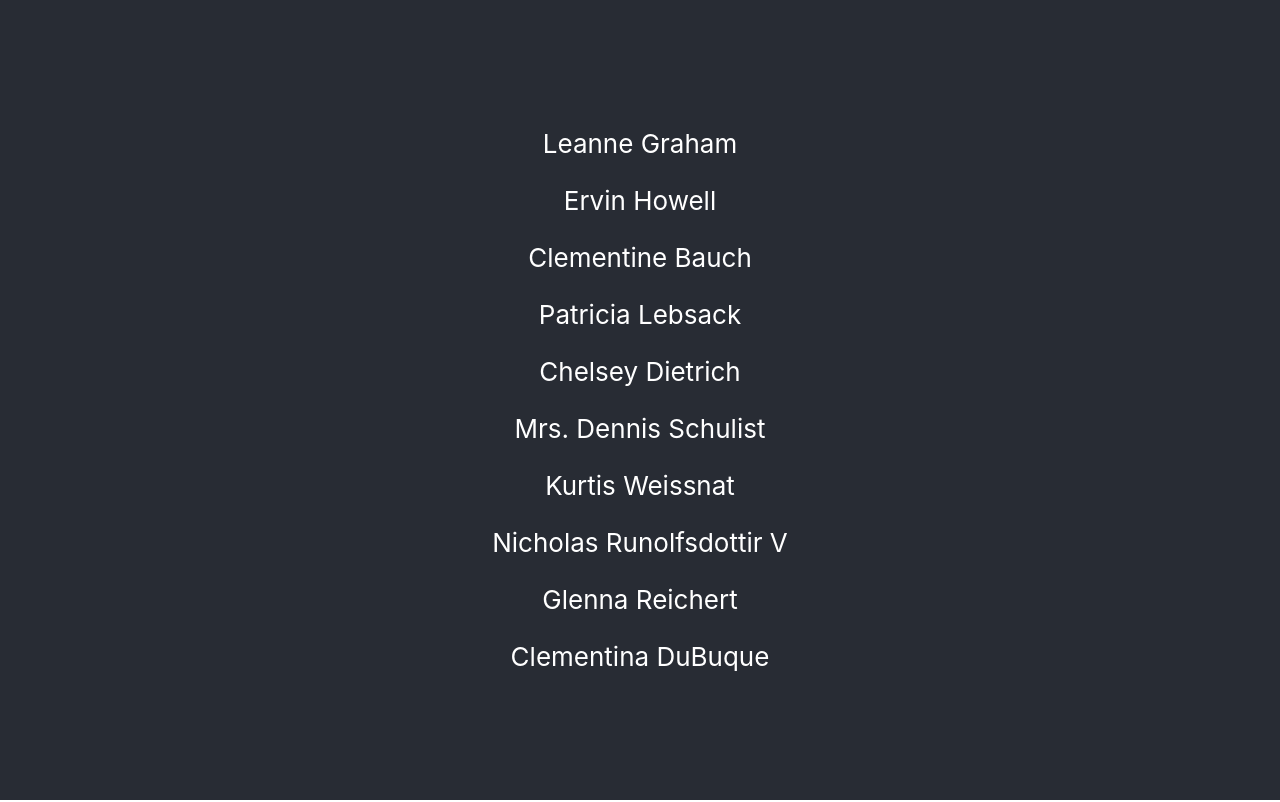
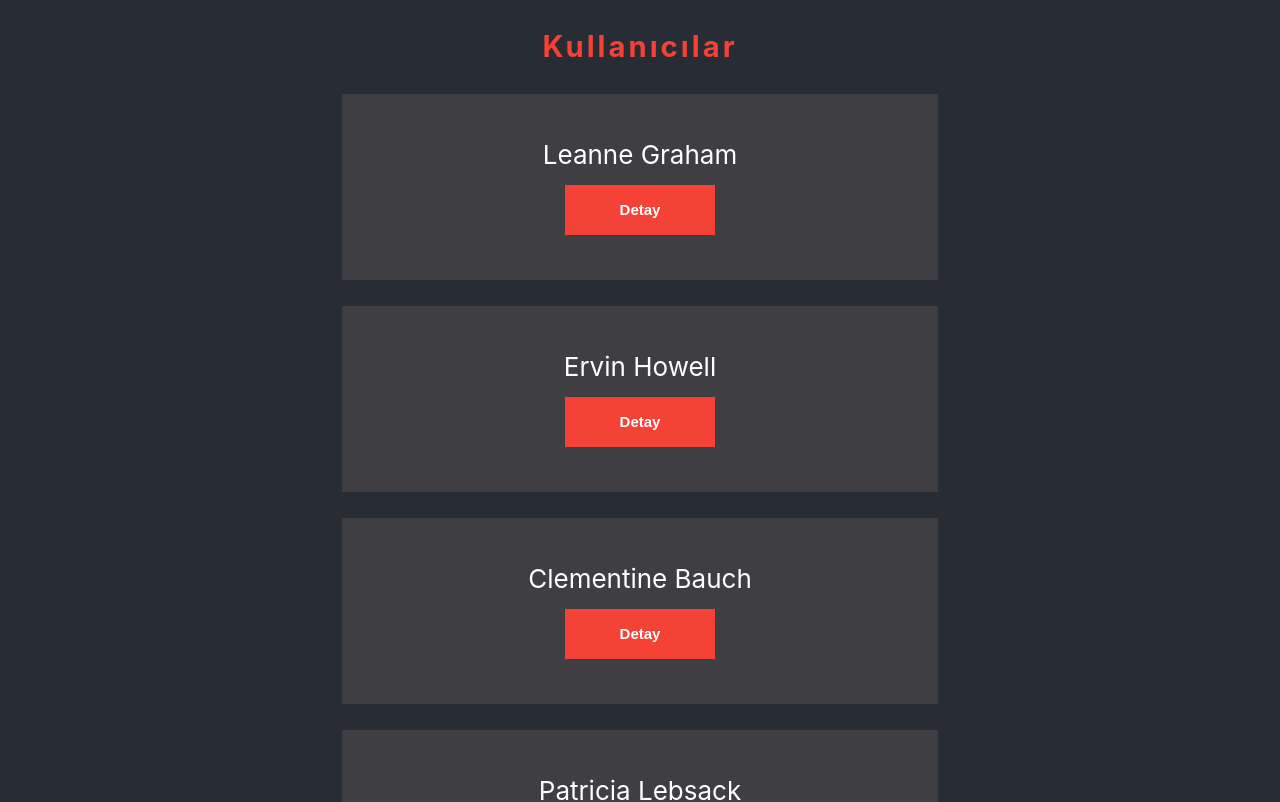
Before and after one commit to LeylaY1996/react-json-placeholder, a React (Create React App) app: page / in a window 1280 px wide. Shown: the top 802 px of the page. Built offline with nearby package versions, Linux system fonts and the light colour scheme; data requests are answered from the project's data file.

Commit message:
home page css

```diff
--- a/src/Home.js
+++ b/src/Home.js
@@ -6,23 +6,29 @@ export default function Home() {
 
     useEffect(() => {
         let mounted = true;
-
+        let i;
         getUsers().then(items => {
             if(mounted){
                 setUsers(items)
             }
+            console.log("Users",items);
         })
         return() => mounted = false;
     }, [])
     return (
         <div className="container">
-            <div className="col">
-                <div className="col-md-6">
-                    {users.map(item =>
-                    <p key={item.id}>{item.name}</p>
-                    )}
+            <div className="row">
+                <div className="title">
+                    <h3>Kullanıcılar</h3>
                 </div>
-
+                <div className="col-md-12">
+                    {users.map(user => (
+                    <ul className="user-caption">
+                        <li key={user.id}>{user.name}</li>
+                        <button className="user-btn">Detay</button>
+                    </ul>
+                    ))}
+                </div>
             </div>
         </div>
     )
--- a/src/index.css
+++ b/src/index.css
@@ -11,3 +11,32 @@ code {
   font-family: source-code-pro, Menlo, Monaco, Consolas, 'Courier New',
     monospace;
 }
+.title{
+  font-size: 25px;
+  color:#f44336;
+  margin-bottom: 20px;
+  letter-spacing: 3px;
+}
+
+.user-caption {
+  background: rgba(87, 83, 83, 0.5);
+  padding: 45px 150px;
+}
+
+ul li {list-style-type: none;}
+
+.user-btn {
+  height: 50px;
+  width: 150px;
+  background: #f44336;
+  border: none;
+  color: #fff;
+  cursor: pointer;
+  font-size: 15px;
+  font-weight: bold;
+  margin-top: 15px;
+}
+
+.user-btn:hover {
+  background: #5a140f;
+}
```
Also changed, not shown: 1 other file (tests, documents, lock files or other folders).
